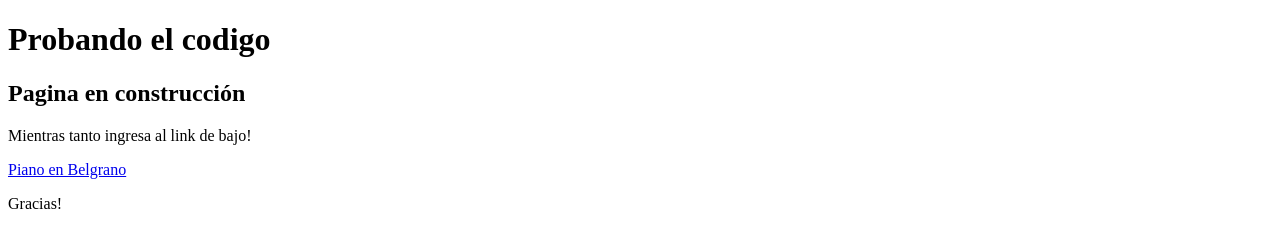
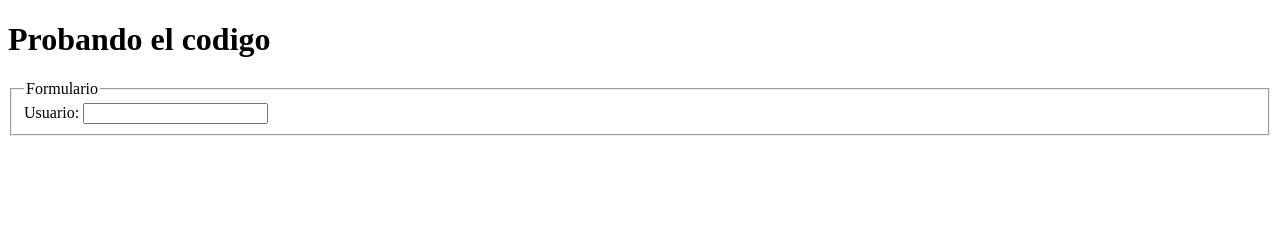
Before and after one commit to juankurtis7/Testremoto, a plain HTML site: page index.html in a window 1280 px wide. Drawn offline with Linux system fonts and the light colour scheme.

Commit message:
Update index.html

```diff
--- a/index.html
+++ b/index.html
@@ -8,9 +8,12 @@
 	<header>
 		<h1> Probando el codigo </h1>
 	</header>
-	<h2> Pagina en construcción</h2>
-	<p>Mientras tanto ingresa al link de bajo!</p>
-	<a href="https://pianoenbelgrano.wixsite.com/pianoenbelgrano">Piano en Belgrano</a>
-	<p>Gracias!</p>
+	<form>
+		<fieldset>
+			<legend>Formulario</legend>
+		<label>Usuario:</label>
+		<input type="text">
+		</fieldset>
+	</form>
 </body>
 </html>
```
